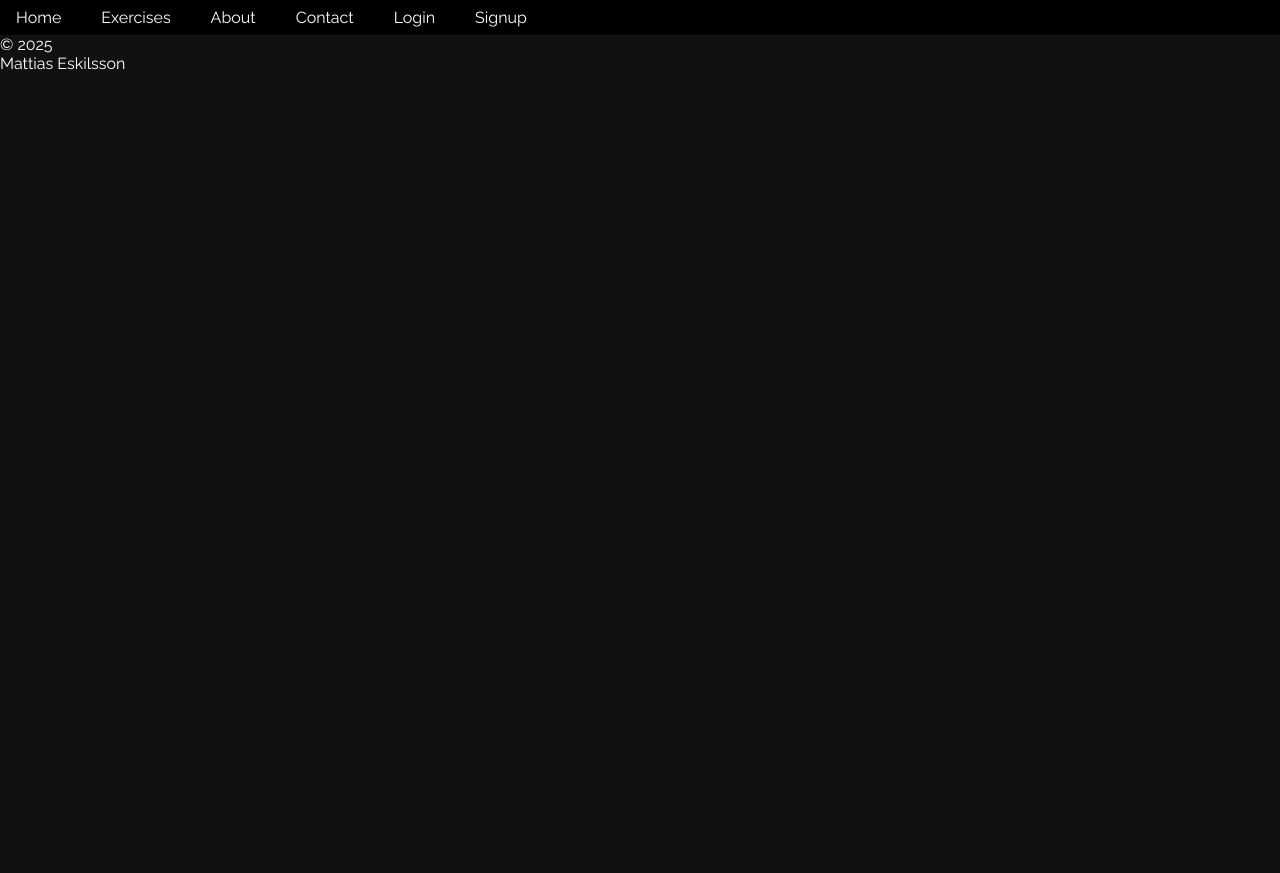
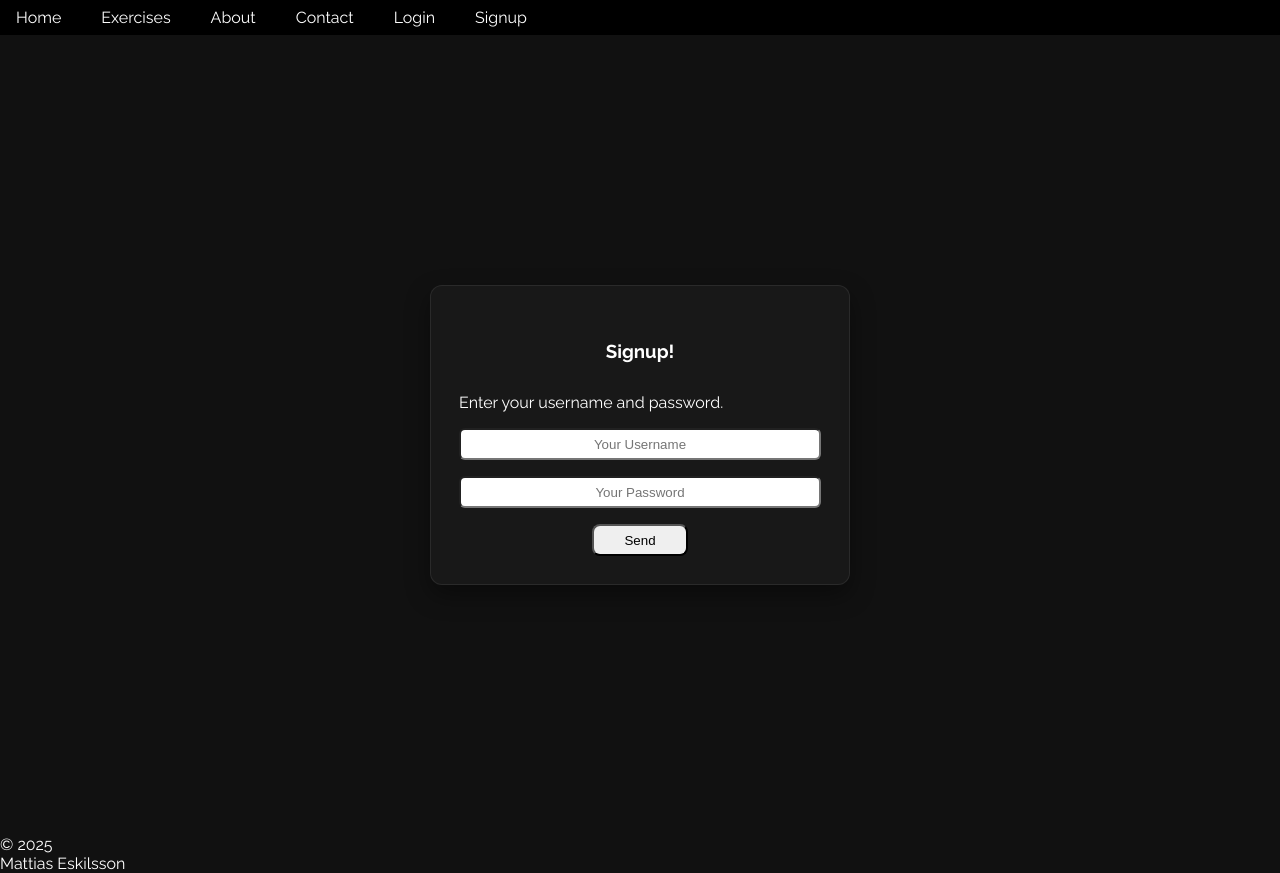
Before and after one commit to meskilsson/fitness-js, a plain HTML site: page pages/signup.html in a window 1280 px wide. Before the commit the page ends 800 px from the top, so only its background shows below. Drawn offline with Linux system fonts and the light colour scheme; files that its build step writes are made by us from their sources.

Commit message:
signup page

```diff
--- a/pages/signup.html
+++ b/pages/signup.html
@@ -5,7 +5,7 @@
     <meta charset="UTF-8">
     <meta name="viewport" content="width=device-width, initial-scale=1.0">
     <title>Document</title>
-    <link rel="stylesheet" href="style.css">
+    <link rel="stylesheet" href="../style.css">
     <link rel="preconnect" href="https://fonts.googleapis.com">
     <link rel="preconnect" href="https://fonts.gstatic.com" crossorigin>
     <link href="https://fonts.googleapis.com/css2?family=Raleway:ital,wght@0,100..900;1,100..900&display=swap"
@@ -37,6 +37,15 @@
     </header>
     <div class="container">
         <main>
+            <div class="form-container">
+                <form id="MyForm">
+                    <h3>Signup!</h3>
+                    <p>Enter your username and password.</p>
+                    <input type="text" name="username" placeholder="Your Username">
+                    <input type="text" name="password" placeholder="Your Password">
+                    <button type="submit">Send</button>
+                </form>
+            </div>
         </main>
         <footer class="footer">
             <div class="footer-container"></div>
--- a/style.css
+++ b/style.css
@@ -107,6 +107,55 @@ main {
     box-shadow: 0 0 8px rgba(255, 255, 255, 1);
 }
 
+.form-container {
+    display: flex;
+    justify-content: center;
+    align-items: center;
+    min-height: 100vh;
+    padding: 24px;
+}
+
+#MyForm {
+    display: flex;
+    flex-direction: column;
+    justify-content: flex-end;
+    align-content: center;
+
+    width: 100%;
+    max-width: 420px;
+    min-height: 300px;
+    height: auto;
+
+    gap: 16px;
+    padding: 28px;
+
+
+    background: #181818;
+    border-radius: 12px;
+    box-shadow: 0 10px 24px rgba(0, 0, 0, 0.4);
+    border: 1px solid rgba(255, 255, 255, 0.08);
+}
+
+#MyForm h3 {
+    display: flex;
+    justify-content: center;
+    align-content: center;
+    margin-bottom: 15px;
+}
+
+#MyForm input {
+    height: 2rem;
+    border-radius: 6px;
+    text-align: center;
+}
+
+#MyForm button {
+    align-self: center;
+    height: 2rem;
+    width: 6rem;
+    border-radius: 8px;
+}
+
 
 .footer-container {
     display: flex;
```
Also changed, not shown: pages/contact.html (+16 -6 lines), pages/login.html (+7 -6 lines).
